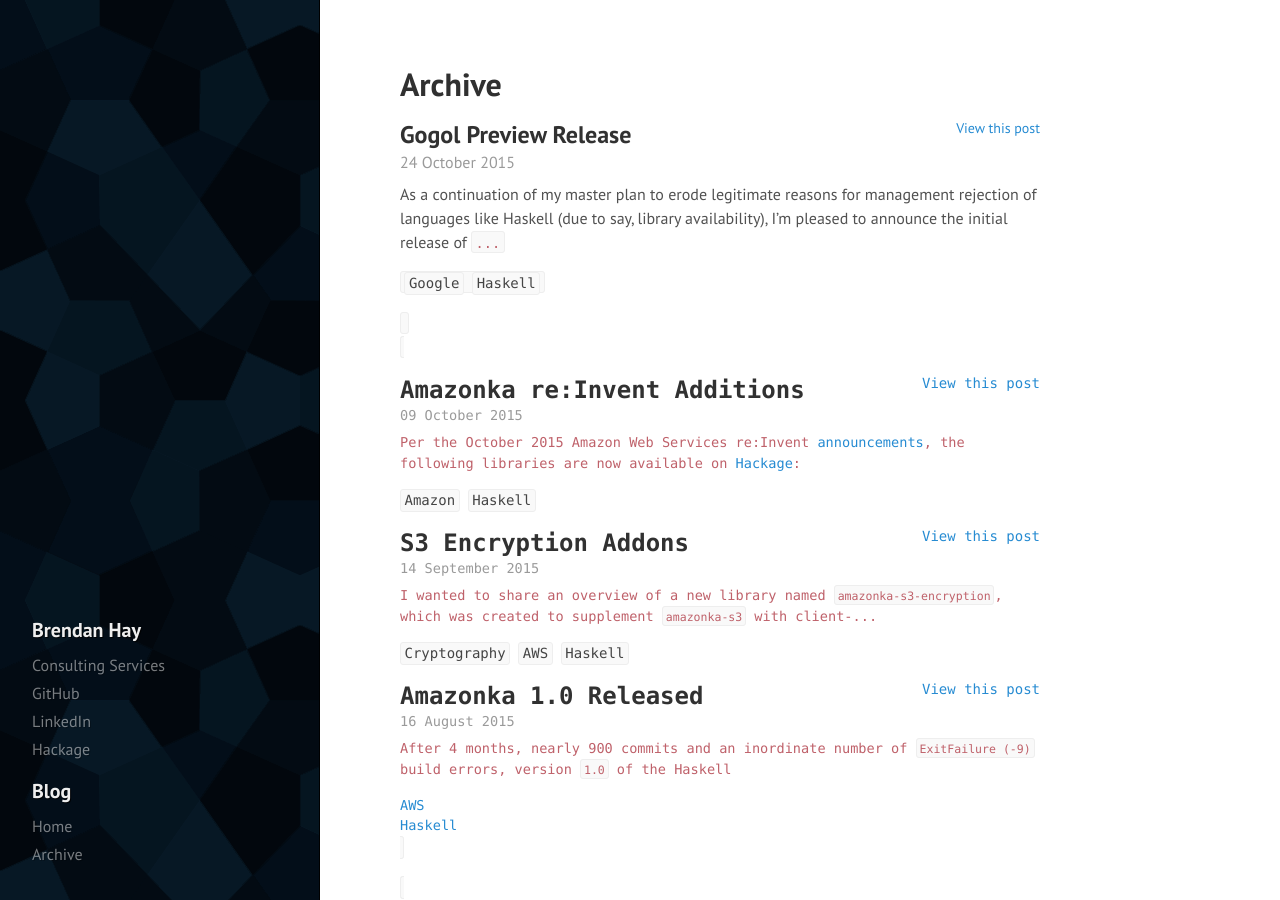
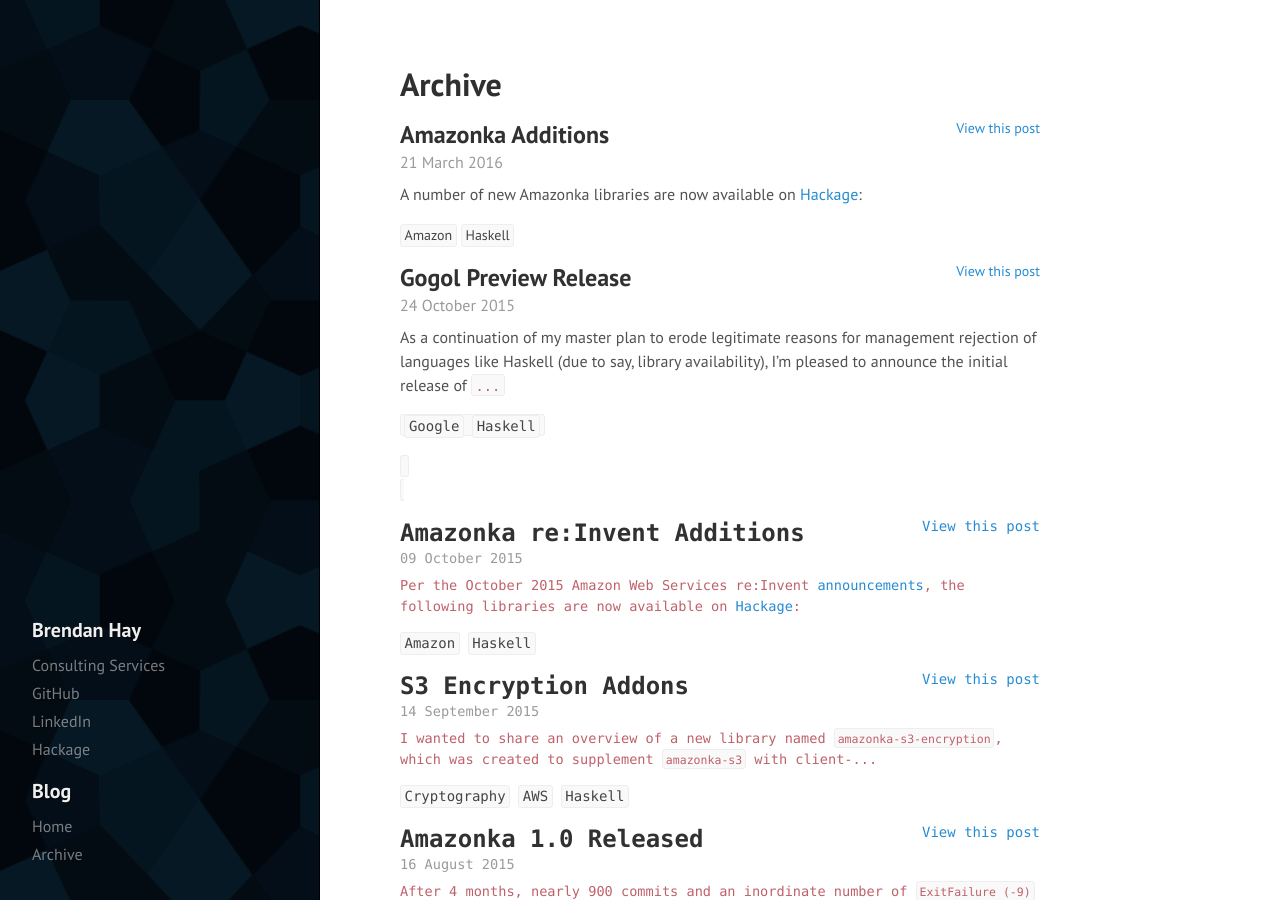
Before and after one commit to brendanhay/brendanhay.github.io, a Jekyll site: the page built from archive.md, in a window 1280 px wide and 900 px high. Built offline with Jekyll 4.4.1, drawn with Linux system fonts in a browser that asks for light colours.

Commit message:
Adding amazonka 1.4.0 release post

```diff
--- /dev/null
+++ b/_posts/2016-03-21-amazonka-additions.md
@@ -0,0 +1,19 @@
+---
+layout: post
+title: Amazonka Additions
+categories:
+  - Amazon
+  - Haskell
+---
+
+A number of new Amazonka libraries are now available on [Hackage](http://hackage.haskell.org/packages/#cat:AWS):
+
+- [amazonka-certificatemanager](http://hackage.haskell.org/package/amazonka-certificatemanager): Certificate Manager. ([details](https://aws.amazon.com/documentation/acm/))
+- [amazonka-dms](http://hackage.haskell.org/package/amazonka-dms): Database Migration Service. ([details](https://aws.amazon.com/documentation/dms/))
+- [amazonka-ecr](http://hackage.haskell.org/package/amazonka-ecr): Elastic Container Registry. ([details](http://aws.amazon.com/documentation/ecr/))
+- [amazonka-cloudwatch-events](http://hackage.haskell.org/package/amazonka-cloudwatch-events): CloudWatch Events. ([details](https://aws.amazon.com/cloudwatch/))
+- [amazonka-gamelift](http://hackage.haskell.org/package/amazonka-gamelift): GameLift. ([details](https://aws.amazon.com/documentation/gamelift/))
+- [amazonka-marketplace-metering](http://hackage.haskell.org/package/amazonka-marketplace-metering) Marketplace Metering Service. ([details](https://aws.amazon.com/documentation/marketplace/))
+
+You can read the CHANGELOG for the `1.4.0` release which introduces these
+libraries [here](https://github.com/brendanhay/amazonka/blob/develop/amazonka/CHANGELOG.md).
```
Also changed, not shown: _posts/2015-10-09-amazonka-reinvent-libraries.md (+1 -1 lines).
